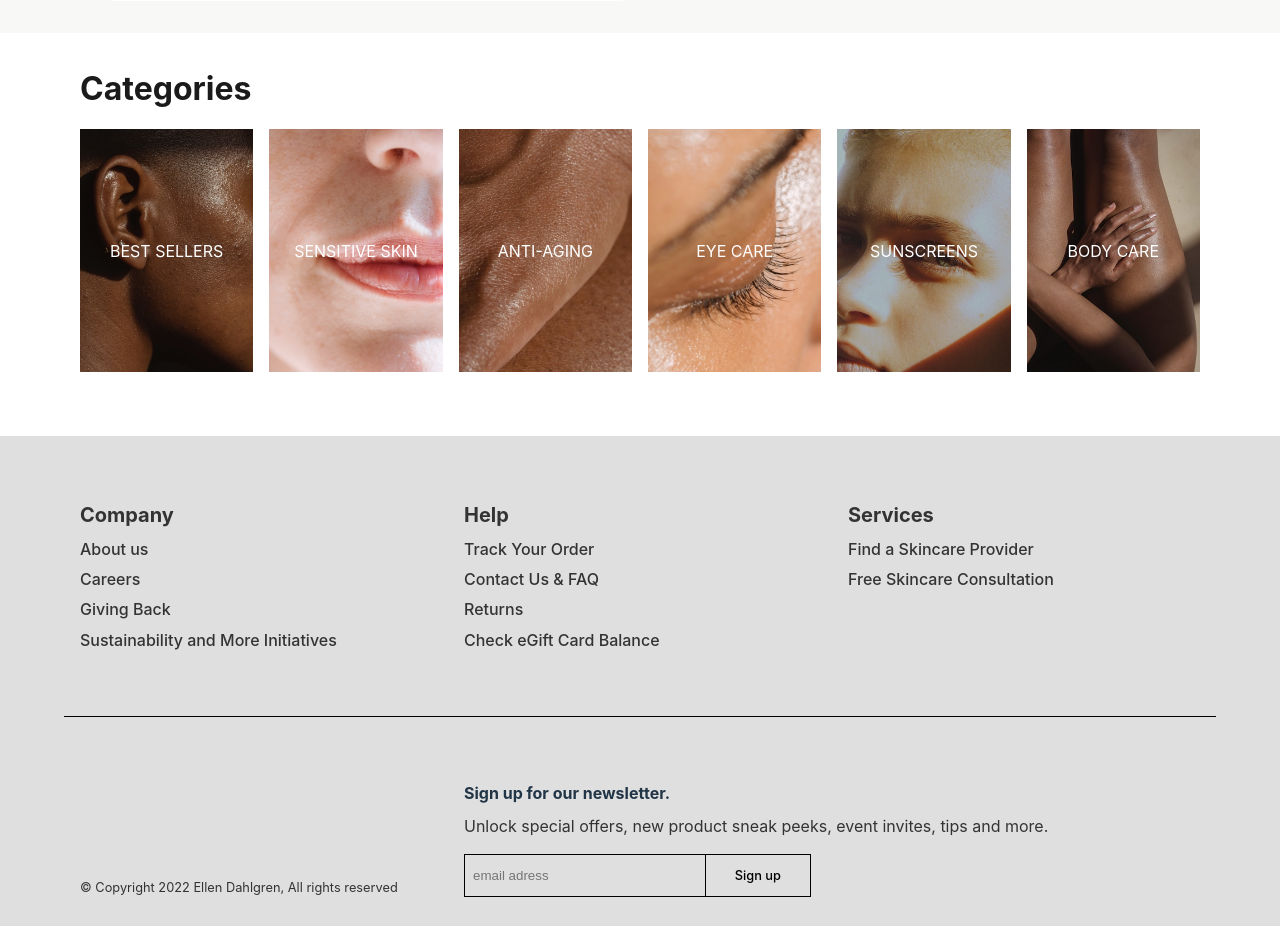
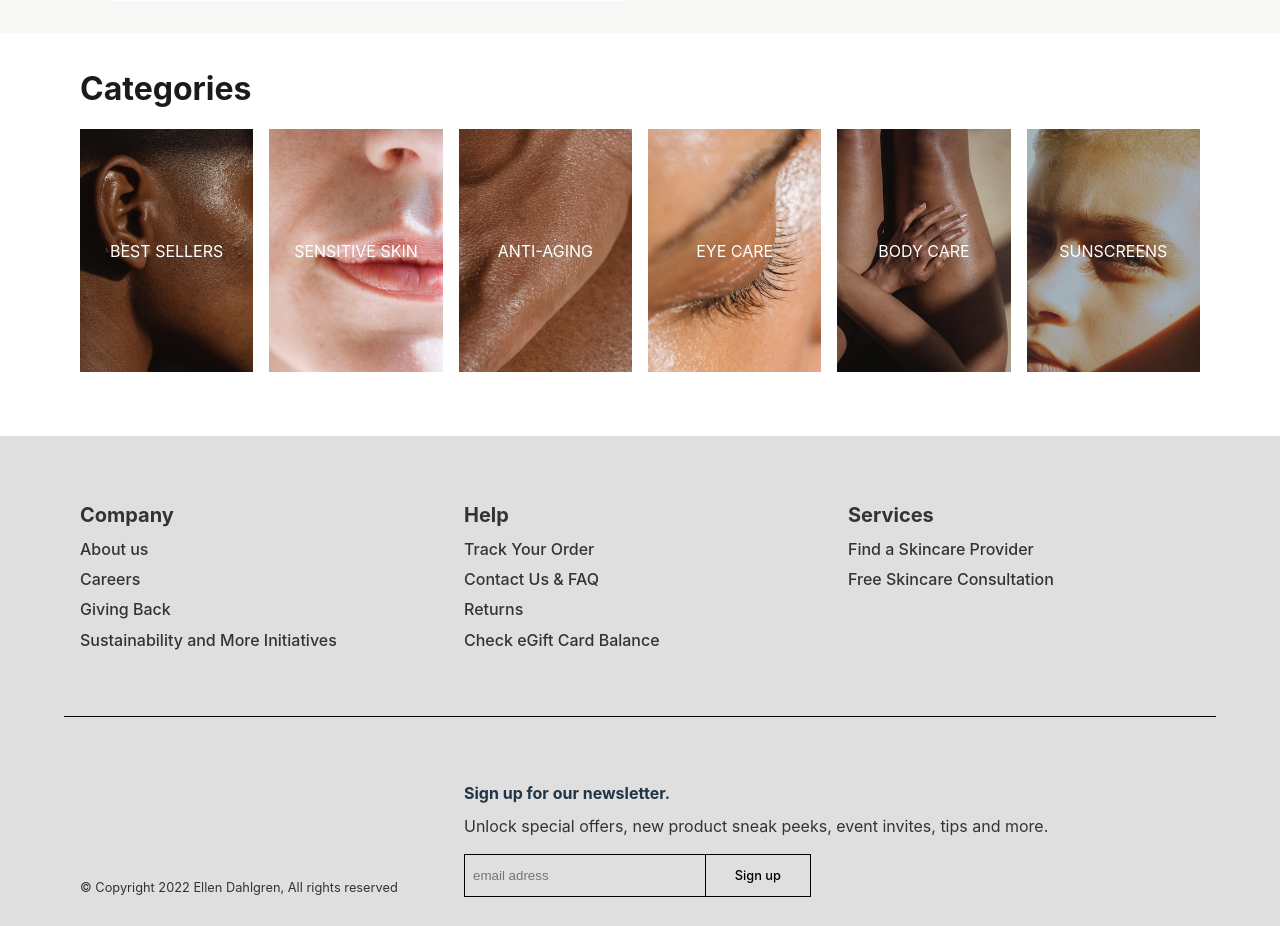
Before and after one commit to ellensofia/e-commerce, a React (Vite) app: page / in a window 1280 px wide. Shown: the part 1920-2846 px from the top of the page. Built offline with nearby package versions, Linux system fonts and the light colour scheme; no server answers.

Commit message:
change text

```diff
--- a/src/assets/components/Categories.tsx
+++ b/src/assets/components/Categories.tsx
@@ -35,13 +35,13 @@ export default function Categories() {
               <Overlay></Overlay>
             </ImageContainer>
             <ImageContainer>
-              <img src={img5} alt="Eye care" />
-              <Text>Sunscreens</Text>
+              <img src={img6} alt="Eye care" />
+              <Text>Body care</Text>
               <Overlay></Overlay>
             </ImageContainer>
             <ImageContainer>
-              <img src={img6} alt="Eye care" />
-              <Text>Body care</Text>
+              <img src={img5} alt="Eye care" />
+              <Text>Sunscreens</Text>
               <Overlay></Overlay>
             </ImageContainer>
           </InnerBox>
```
